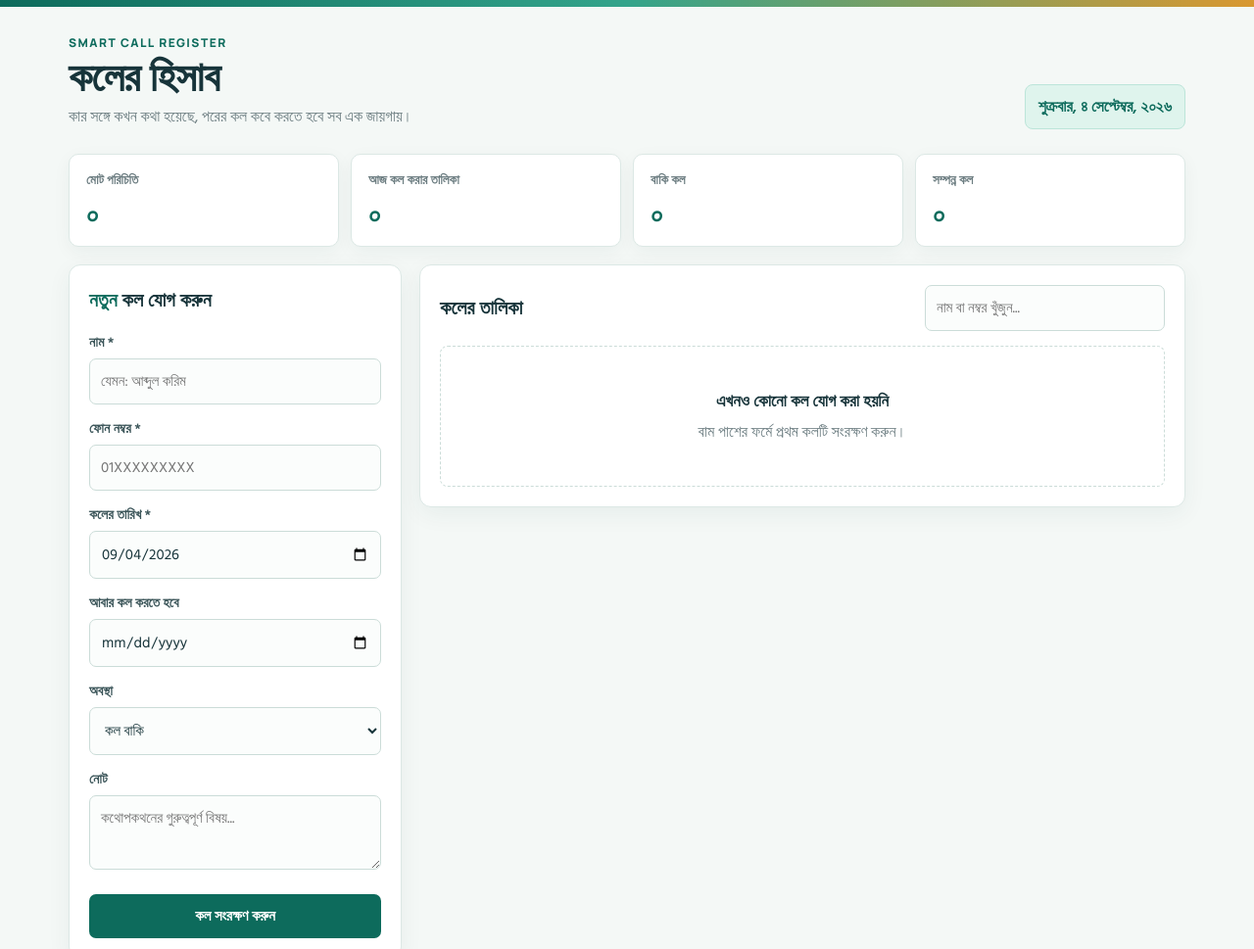
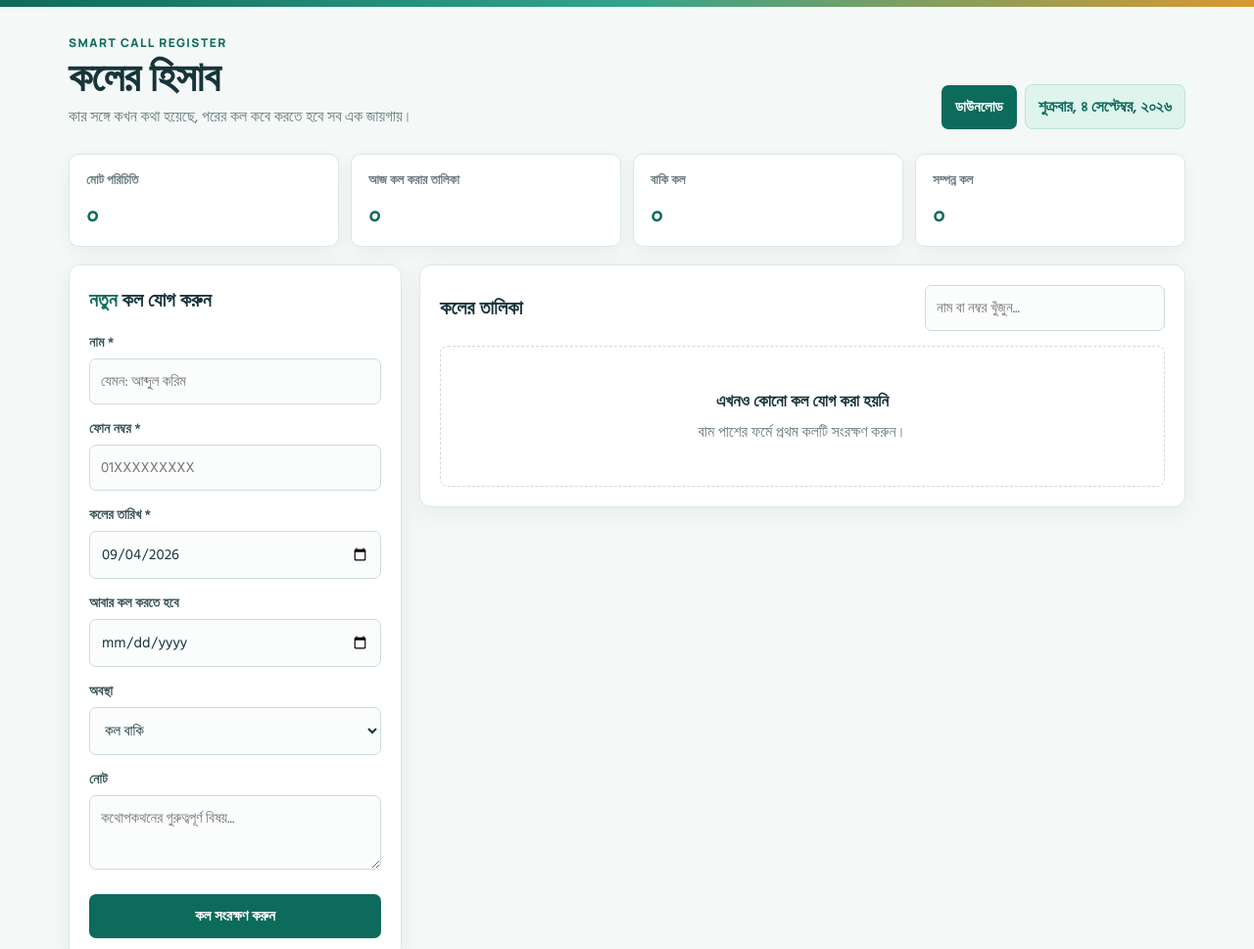
Before and after one commit to kmshahin94-ctrl/smart-call-register, a plain HTML site: page index.html in a window 1280 px wide. Shown: the top 969 px of the page at 98% size. Drawn offline with Linux system fonts and the light colour scheme.

Commit message:
Add files via upload

```diff
--- a/index.html
+++ b/index.html
@@ -19,6 +19,8 @@
 		h1 { margin:5px 0 3px; font-size:clamp(28px,4vw,42px); line-height:1.1; letter-spacing:-.5px; }
 		.intro { margin:0; color:var(--muted); font-size:16px; }
 		.today { color:var(--teal); background:var(--mint); border:1px solid #bce5d9; border-radius:8px; padding:9px 13px; font-weight:600; white-space:nowrap; }
+		.header-actions { display:flex; align-items:center; gap:8px; flex-wrap:wrap; justify-content:flex-end; }
+		.download-btn { color:#fff; background:var(--teal); }
 		.stats { display:grid; grid-template-columns:repeat(4,1fr); gap:12px; margin-bottom:18px; }
 		.stat { background:var(--paper); border:1px solid var(--line); border-radius:10px; padding:15px 17px; box-shadow:0 5px 18px rgba(24,68,62,.05); }
 		.stat small { color:var(--muted); font-weight:600; display:block; }
@@ -68,7 +70,7 @@
 	<main class="wrap">
 		<header class="topbar">
 			<div><div class="eyebrow">Smart call register</div><h1>কলের হিসাব</h1><p class="intro">কার সঙ্গে কখন কথা হয়েছে, পরের কল কবে করতে হবে সব এক জায়গায়।</p></div>
-			<div class="today" id="todayLabel"></div>
+			<div class="header-actions"><button class="download-btn" id="downloadBtn" type="button">ডাউনলোড</button><div class="today" id="todayLabel"></div></div>
 		</header>
 		<section class="stats" aria-label="কলের সারাংশ">
 			<div class="stat"><small>মোট পরিচিতি</small><strong id="totalCount">০</strong></div>
@@ -126,6 +128,8 @@
 		window.setCallStatus = (id, status) => { const item = calls.find(call => call.id === id); if (!item) return; item.status = status; item.statusDate = today(); save(); render(); showFlash(status === 'done' ? 'কল সম্পন্ন হিসেবে রাখা হয়েছে' : 'কল বাকি হিসেবে রাখা হয়েছে'); };
 		window.setStatusDate = (id, statusDate) => { const item = calls.find(call => call.id === id); if (!item) return; item.statusDate = statusDate; save(); showFlash('অবস্থার তারিখ সংরক্ষণ হয়েছে'); };
 		window.deleteCall = id => { if (!confirm('এই কলের তথ্য মুছে ফেলবেন?')) return; calls = calls.filter(item => item.id !== id); save(); render(); showFlash('কলের তথ্য মুছে ফেলা হয়েছে'); };
+		const csvCell = value => `"${String(value ?? '').replace(/"/g, '""')}"`;
+		$('downloadBtn').addEventListener('click', () => { if (!calls.length) { showFlash('ডাউনলোড করার মতো কোনো তথ্য নেই'); return; } const headers = ['নাম', 'ফোন নম্বর', 'কলের তারিখ', 'আবার কলের তারিখ', 'অবস্থা', 'অবস্থার তারিখ', 'নোট']; const rows = calls.map(item => [item.name, item.phone, item.callDate, item.nextDate, item.status === 'done' ? 'সম্পন্ন' : 'বাকি', item.statusDate, item.note]); const csv = '\ufeff' + [headers, ...rows].map(row => row.map(csvCell).join(',')).join('\n'); const blob = new Blob([csv], { type:'text/csv;charset=utf-8;' }); const link = document.createElement('a'); link.href = URL.createObjectURL(blob); link.download = `কলের-তালিকা-${today()}.csv`; link.click(); URL.revokeObjectURL(link.href); showFlash('কলের তালিকা ডাউনলোড হয়েছে'); });
 		function resetForm() { form.reset(); $('editId').value = ''; $('formTitle').textContent = 'নতুন'; $('submitBtn').textContent = 'কল সংরক্ষণ করুন'; $('cancelBtn').hidden = true; $('callDate').value = today(); }
 		$('cancelBtn').addEventListener('click', resetForm); $('search').addEventListener('input', render); $('todayLabel').textContent = new Date().toLocaleDateString('bn-BD', { weekday:'long', day:'numeric', month:'long', year:'numeric' }); resetForm(); render();
 	</script>
```
